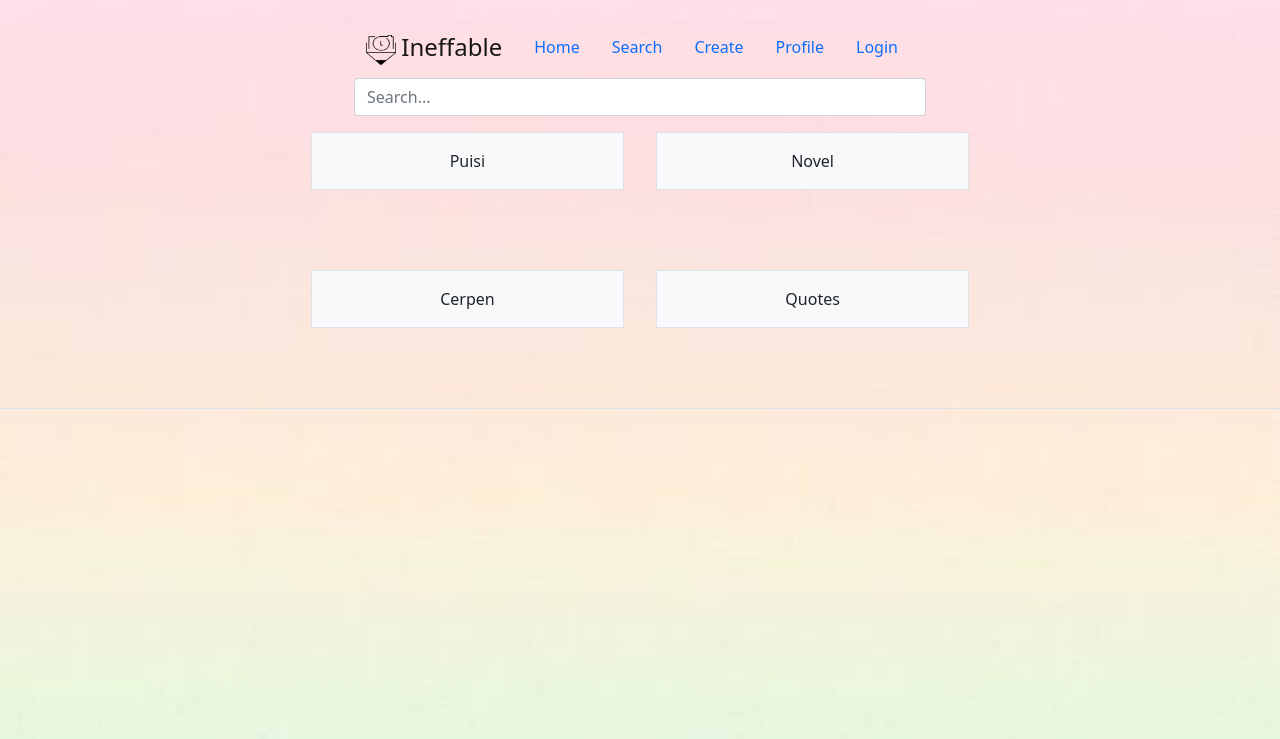
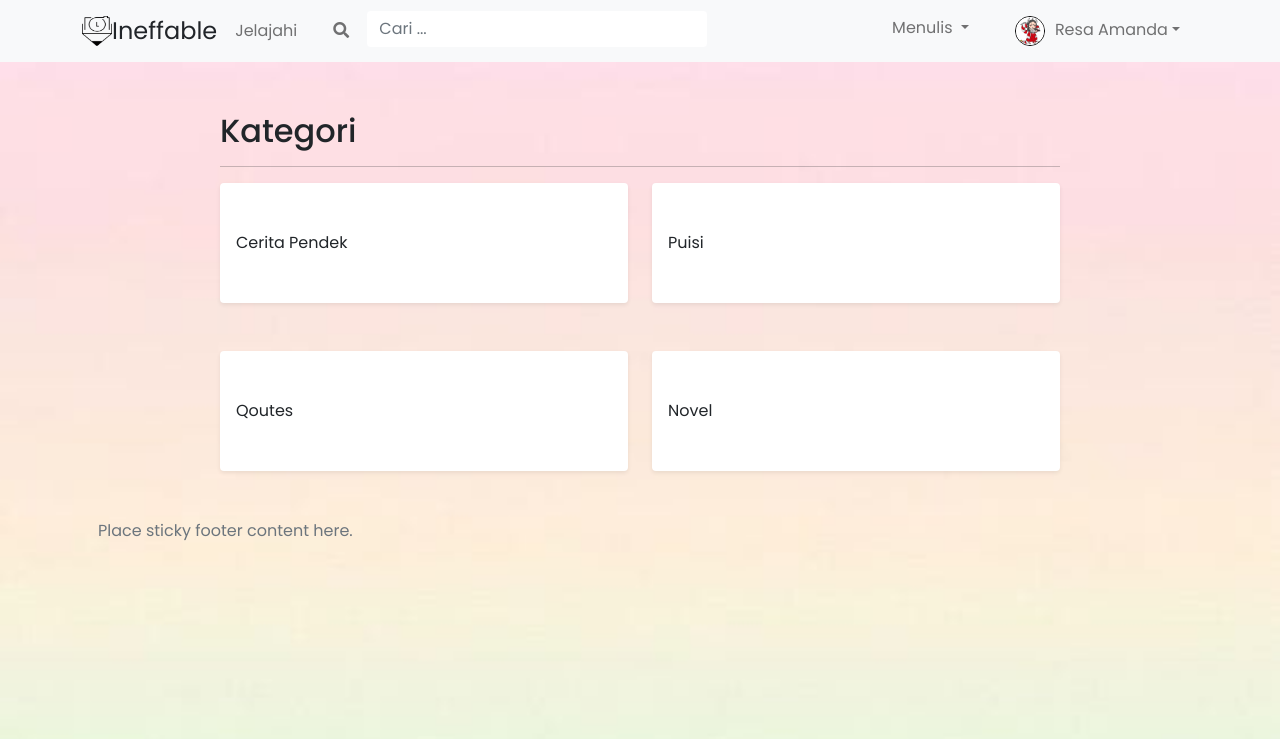
Before and after one commit to mylittleunicorn/ineffable, a PHP site: page /search.html in a window 1280 px wide. Shown: the top 739 px of the page. Run offline with PHP 8.4, Linux system fonts and the light colour scheme; some libraries are stand-ins or nearby versions.

Commit message:
ngdit halaman search

```diff
--- /dev/null
+++ b/db/koneksi.php
@@ -0,0 +1,3 @@
+<?php
+
+?>
--- a/search.html
+++ b/search.html
@@ -6,16 +6,22 @@
     <meta name="description" content="">
     <meta name="author" content="Mark Otto, Jacob Thornton, and Bootstrap contributors">
     <meta name="generator" content="Hugo 0.87.0">
-    <title>Headers · Bootstrap v5.1</title>
-
-    <link rel="canonical" href="https://getbootstrap.com/docs/5.1/examples/headers/">
-
-
-
-    <!-- Bootstrap core CSS -->
-<link href="css/bootstrap.min.css" rel="stylesheet">
-
+    <title>Cari</title>
+    <link href="https://cdn.jsdelivr.net/npm/bootstrap@5.0.0-beta3/dist/css/bootstrap.min.css" rel="stylesheet" integrity="sha384-eOJMYsd53ii+scO/bJGFsiCZc+5NDVN2yr8+0RDqr0Ql0h+rP48ckxlpbzKgwra6" crossorigin="anonymous">
+    <link href="css/bootstrap.min.css" rel="stylesheet">
+    <link rel="stylesheet" type="text/css" href="style.css">
+    <link href="headers.css" rel="stylesheet">
+    <link rel="stylesheet" href="https://pro.fontawesome.com/releases/v5.10.0/css/all.css" integrity="sha384-AYmEC3Yw5cVb3ZcuHtOA93w35dYTsvhLPVnYs9eStHfGJvOvKxVfELGroGkvsg+p" crossorigin="anonymous"/>
     <style>
+      body
+      {
+        background: url(images/bg-1.jpeg);
+        height: 100%;
+        /* Center and scale the image nicely */
+        background-position: center;
+        background-repeat: no-repeat;
+        background-size: cover;
+      }
       .bd-placeholder-img {
         font-size: 1.125rem;
         text-anchor: middle;
@@ -23,30 +29,58 @@
         -moz-user-select: none;
         user-select: none;
       }
+    </style>
+  </head>
 
-      @media (min-width: 768px) {
-        .bd-placeholder-img-lg {
-          font-size: 3.5rem;
-        }
-      }
-    </style>
+  <body>
 
-    <!-- Custom styles for this template -->
-    <link href="headers.css" rel="stylesheet">
-  </head>
-  <body>
-    <style>
-      body{
-        background: url(images/bg-1.jpeg);
-        height: 100%;
-
-  /* Center and scale the image nicely */
-  background-position: center;
-  background-repeat: no-repeat;
-  background-size: cover;
-      }
-    </style>
-  <header class="py-3 mb-4 border-bottom">
+    <nav class="navbar navbar-expand-md navbar-light bg-light">
+      <div class="container">
+        <img src="images/ine-logo.png" alt="" width="30" height="30" class="d-inline-block align-text-top">
+        <font size="5" font="center">Ineffable</font>
+        <button class="navbar-toggler ms-auto" type="button" data-bs-toggle="collapse" data-bs-target="#collapseNavbar">
+          <span class="navbar-toggler-icon"></span>
+        </button>
+        <div class="navbar-collapse collapse" id="collapseNavbar">
+          <ul class="navbar-nav">
+            <li class="nav-item">
+              <a class="nav-link" href="#">Jelajahi</a>
+            </li>
+            <li class="nav-item">
+              <a class="nav-link" href=""><i class="fas fa-search"></i></a>
+            </li>
+            <li>
+              <input type="text" class="form-control" placeholder="Cari ..." aria-label="Username" aria-describedby="basic-addon1" style="border: none;">
+            </li>
+          </ul>
+          <ul class="navbar-nav ms-auto">
+          <li class="nav-item dropdown">
+            <a class="nav-link dropdown-toggle" href="#" id="navbarDropdown" role="button" data-bs-toggle="dropdown" aria-expanded="false">
+              Menulis
+            </a>
+            <ul class="dropdown-menu" aria-labelledby="navbarDropdown">
+              <li class="dropdown-item" href="#">Buat Cerita Baru</li>
+              <li class="dropdown-item" href="#">Cerita Saya</li>
+            </ul>
+          </li>
+          <li class="nav-item dropdown">
+              <a class="nav-link dropdown-toggle" href="#" id="navbarDropdown" role="button" data-bs-toggle="dropdown" aria-expanded="false">
+              <img src="images/yamato.jpg" class="profile-image rounded-circle" style="object-fit: cover 50% 50% no-repeat; width:30px; height:30px; border: 1px solid #000; margin-left: 10px;"><span class="caret" style="margin-left: 10px;">Resa Amanda</span></a>
+              <ul class="dropdown-menu" aria-labelledby="navbarDropdown">
+                  <li class="dropdown-item"><a href="#"><i class="fa fa-cog"></i>Profil saya</a></li>
+                  <li class="dropdown-divider"></li>
+                  <li class="dropdown-item"><a href="#"><i class="fa fa-cog"></i>Kotak masuk</a></li>
+                  <li class="dropdown-item"><a href="#"><i class="fa fa-cog"></i>Perpustakaan</a></li>
+                  <li class="dropdown-item"><a href="#"><i class="fa fa-cog"></i>Notifikasi</a></li>
+                  <li class="dropdown-divider"></li>
+                  <li class="dropdown-item"><a href="login.html"><i class="fa fa-sign-out"></i>Keluar</a></li>
+              </ul>
+          </li>
+          </ul>
+        </div>
+      </div>
+    </nav>
+  <!-- <header class="py-3 mb-4 border-bottom">
 
     <div class="container d-flex flex-wrap justify-content-center">
       <center>
@@ -92,16 +126,44 @@
         </div>
       </div>
     </center>
-  </header>
+  </header> -->
+
+    <!-- CONTENT TEMGAH -->
+      <div class="container content-cari">
+        <h2>Kategori</h2>
+        <hr>
+        <div class="row">
+          <div class="col-md-6 ml-md-5">
+            <div class="shadow-sm p-3 pt-5 pb-5 mb-5 bg-white rounded">Cerita Pendek</div>
+          </div>
+          <div class="col-md-6">
+            <div class="shadow-sm p-3 pt-5 pb-5 mb-5 mb-5 bg-white rounded">Puisi</div>
+          </div>
+          <div class="col-md-6">
+            <div class="shadow-sm p-3 pt-5 pb-5 mb-5 mb-5 bg-white rounded">Qoutes</div>
+          </div>
+          <div class="col-md-6">
+            <div class="shadow-sm p-3 pt-5 pb-5 mb-5 mb-5 bg-white rounded">Novel</div>
+          </div>
+        </div>
+      </div>
+    <!-- CONTENT TEMGAH -->
+
+    <!-- FOOTER -->
+    <footer class="footer">
+      <div class="container">
+        <span class="text-muted p-md-3">Place sticky footer content here.</span>
+      </div>
+    </footer>
+    <!-- FOOTER -->
 
 
 
 
-
-
-
+    <!-- CDN JAVASCRIPT -->
     <script src="../assets/dist/js/bootstrap.bundle.min.js"></script>
-
+    <script src="https://cdn.jsdelivr.net/npm/bootstrap@5.0.0-beta3/dist/js/bootstrap.bundle.min.js" integrity="sha384-JEW9xMcG8R+pH31jmWH6WWP0WintQrMb4s7ZOdauHnUtxwoG2vI5DkLtS3qm9Ekf" crossorigin="anonymous"></script>
+    <!-- CDN JAVASCRIPT -->
 
   </body>
 </html>
--- a/style.css
+++ b/style.css
@@ -180,3 +180,20 @@ section .content-box .form-box .logo img{
 	object-fit: cover 50% 50% no-repeat;
 	height:150px;
 }
+
+@media (min-width: 768px) {
+  .bd-placeholder-img-lg {
+    font-size: 3.5rem;
+  }
+  .navbar-expand-md .navbar-nav .nav-link
+  {
+    padding-right: 18px;
+		padding-left: 18px;
+	}
+	.content-cari
+	{
+		padding-left: 150px;
+		padding-right: 150px;
+		padding-top: 50px;
+	}
+}
```
Also changed, not shown: create.html (+47 -8 lines), profile.html (+5 -3 lines), images/add_a_photo_black_48dp.svg (added).
